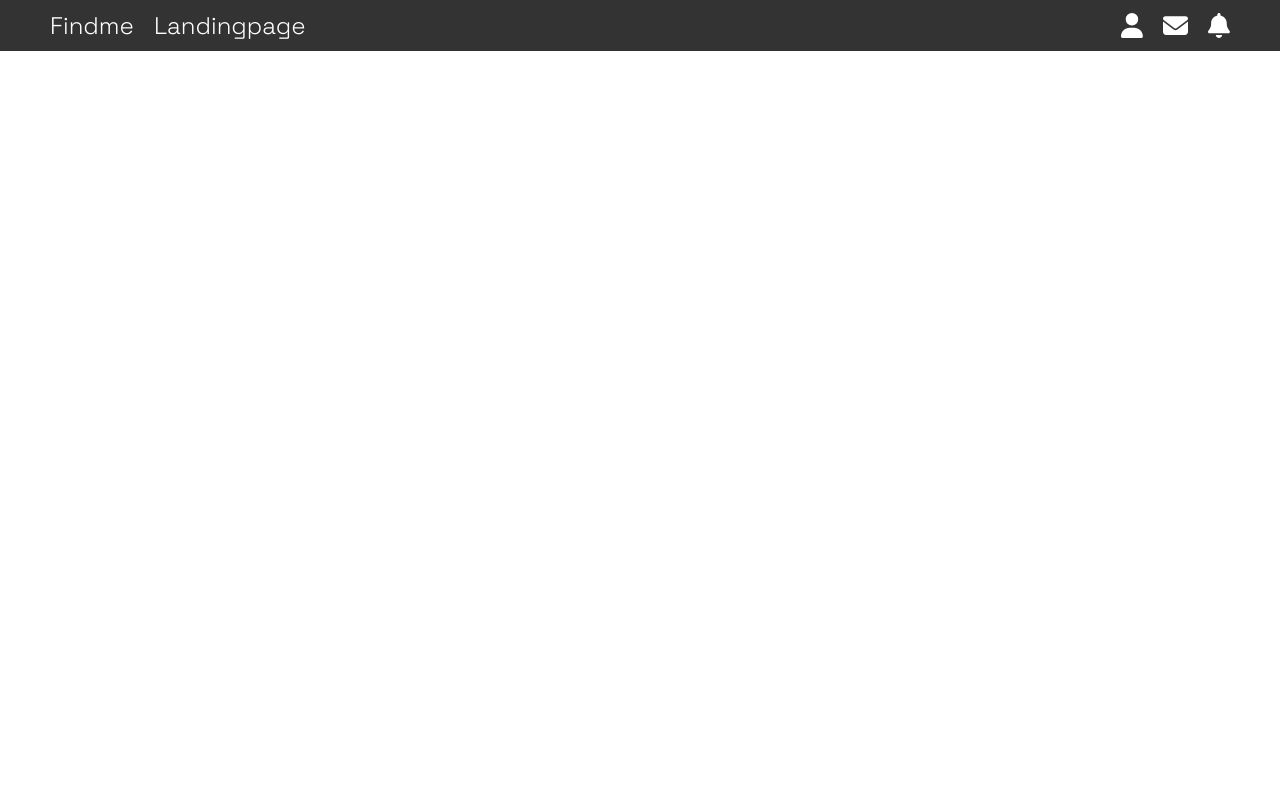
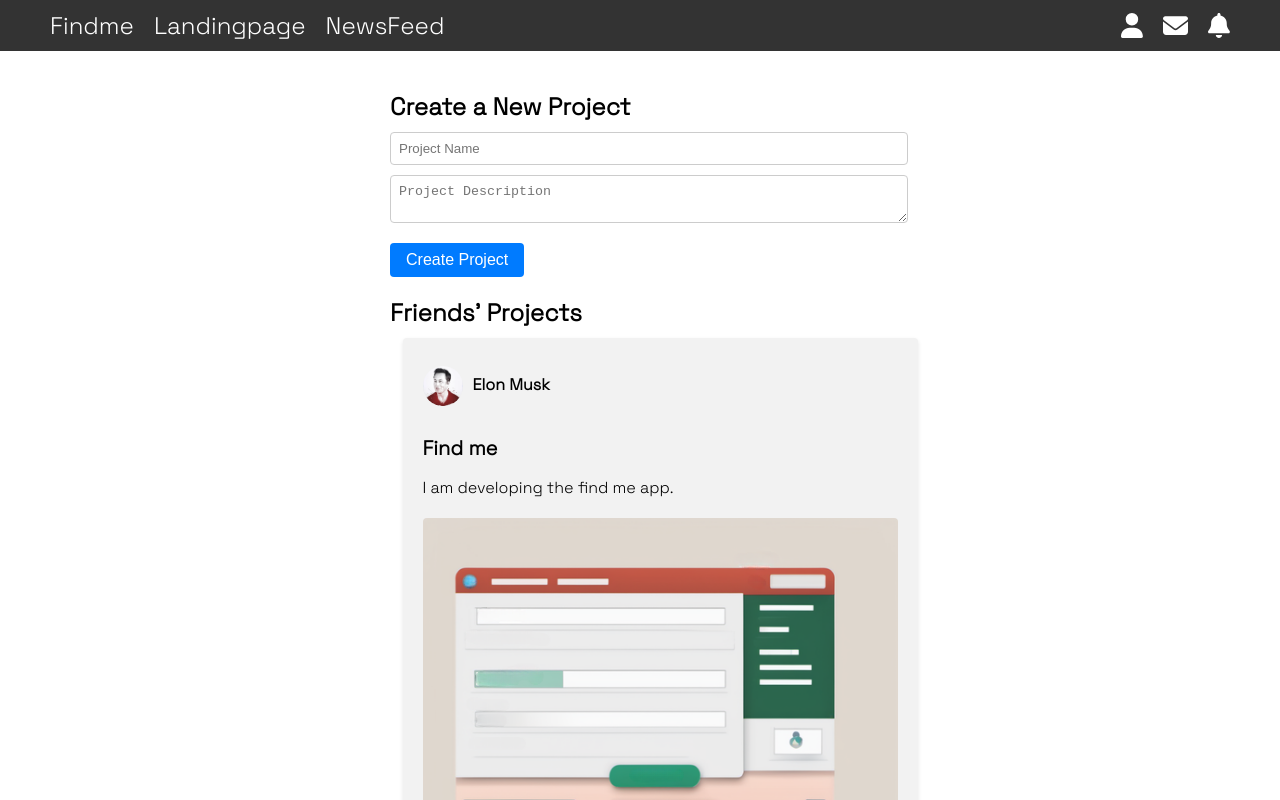
Before and after one commit to iamshivakhatri/Findme-old, a React (Create React App) app: page /newsfeed in a window 1280 px wide. Before the commit this address had no page. Shown: the top 800 px of the page. Built offline with nearby package versions, Linux system fonts and the light colour scheme.

Commit message:
Added Newsfeed page.

```diff
--- a/src/App.js
+++ b/src/App.js
@@ -9,6 +9,7 @@ import Navbar from "./components/Navbar";
 import ProfilePage from './components/Profilepage';
 import Home from './components/Home'
 import Landingpage from './components/Landingpage';
+import Newsfeed from './components/Newsfeed';
 
 
 
@@ -29,6 +30,7 @@ function App() {
             />
        <Route path="/profile" element={<ProfilePage />} />
        <Route path="/landingpage" element={<Landingpage />} />
+       <Route path="/newsfeed" element={<Newsfeed />} />
 
     </Routes>
   </Router>
--- a/src/components/Navbar.js
+++ b/src/components/Navbar.js
@@ -72,6 +72,9 @@ const Navbar = () => {
         <Link to= "./landingpage" className = "company-name">
           Landingpage
         </Link>
+        <Link to= "./newsfeed" className = "company-name">
+          NewsFeed
+        </Link>
       </div>
       <div className="navbar-right">
         <div className="icon-right">
--- /dev/null
+++ b/src/components/Newsfeed.css
@@ -0,0 +1,129 @@
+/* Newsfeed.css */
+
+/* Container for the entire Newsfeed component */
+.newsfeed {
+    max-width: 500px;
+    margin: 0 auto;
+    padding: 20px;
+  }
+
+  /* Create Project Form */
+  .create-project-form {
+    margin-bottom: 20px;
+  }
+
+  .create-project-form h2 {
+    font-size: 24px;
+    margin-bottom: 10px;
+  }
+
+  .create-project-form input,
+  .create-project-form textarea {
+    width: 100%;
+    padding: 8px;
+    margin-bottom: 10px;
+    border: 1px solid #ccc;
+    border-radius: 4px;
+  }
+
+  .create-project-form textarea {
+    resize: vertical;
+  }
+
+  .create-project-form button {
+    background-color: #007bff; /* Blue */
+    color: #fff;
+    border: none;
+    border-radius: 4px;
+    padding: 8px 16px;
+    font-size: 16px;
+    cursor: pointer;
+  }
+
+  .create-project-form button:hover {
+    background-color: #0056b3; /* Darker blue on hover */
+  }
+
+  /* Friends' Projects */
+  .friends-projects {
+    margin-bottom: 30px;
+  }
+
+  .friends-projects h2 {
+    font-size: 24px;
+    margin-bottom: 10px;
+  }
+
+  /* Project List */
+  .project-list {
+    display: flex;
+    flex-direction: column;
+  }
+
+  .project-item {
+    background-color: #f2f2f2;
+    padding: 20px;
+    margin-bottom: 20px;
+    border-radius: 4px;
+    box-shadow: 0 2px 4px rgba(0, 0, 0, 0.1);
+    width: 100%;
+  }
+
+  .project-item h3 {
+    font-size: 20px;
+    margin-bottom: 10px;
+  }
+
+  .project-item p {
+    margin-bottom: 20px;
+  }
+
+  /* Profile Section */
+  .profile-section {
+    display: flex;
+    align-items: center;
+    margin-bottom: 10px;
+  }
+
+  .profile-pic {
+    width: 40px;
+    height: 40px;
+    border-radius: 50%;
+    margin-right: 10px;
+  }
+
+  .profile-name {
+    font-size: 16px;
+    font-weight: bold;
+  }
+
+  /* Title and Description Section */
+  .title-section {
+    margin-bottom: 10px;
+  }
+
+  .title-section h3 {
+    font-size: 20px;
+    margin-bottom: 5px;
+  }
+
+  /* Media Section */
+  .media-section {
+    margin-bottom: 10px;
+  }
+
+  .media-section img {
+    max-width: 100%;
+    border-radius: 4px;
+  }
+
+  /* Like and Comment Section */
+  .like-comment-section {
+    display: flex;
+    justify-content: space-between;
+  }
+
+  .like-comment-section p {
+    font-size: 14px;
+    color: #666;
+  }
--- /dev/null
+++ b/src/components/Newsfeed.js
@@ -0,0 +1,140 @@
+import React, { useState } from 'react';
+import "./Newsfeed.css"
+import elon from './elon.png'
+import create from './create.png'
+import selisha from './selisha.png'
+import yadav from './yadav.jpeg'
+
+
+const Newsfeed = () => {
+  // Dummy data for user's projects and friends' projects
+  const [userProjects, setUserProjects] = useState([
+    {
+      id: 1,
+      name: 'My Project 1',
+      description: 'This is my first project.',
+    },
+    {
+      id: 2,
+      name: 'My Project 2',
+      description: 'This is my second project.',
+    },
+  ]);
+
+  const [friendsProjects, setFriendsProjects] = useState([
+    {
+      id: 1,
+      profilePic: elon,
+      name: 'Elon Musk',
+      title: 'Find me',
+      description: 'I am developing the find me app.',
+      media: create, // Replace with actual URL or leave blank
+      likes: 10,
+      comments: 5,
+    },
+    {
+      id: 2,
+      profilePic: selisha,
+      name: 'Selisha Thapa',
+      title: 'Recipe Sharing App',
+      description: 'Hi guys, I am using AI and trying to make the recipe app. If anyone is interested you can comment down.',
+      media: create, // Replace with actual URL or leave blank
+      likes: 15,
+      comments: 3,
+    },
+    {
+        id: 3,
+        profilePic: yadav,
+        name: 'Abhishek Yadav',
+        title: 'Nourish Kid',
+        description: 'I am very good at gpting stuff and you can almost call me gpt yadav. I am good at talking',
+        media: create, // Replace with actual URL or leave blank
+        likes: 4,
+        comments: 2,
+      },
+      {
+        id: 4,
+        profilePic: 'url_to_friend_2_profile_pic.jpg',
+        name: 'Friend 2',
+        title: 'Friend\'s Project 2',
+        description: 'This is my friend\'s second project.',
+        media: 'url_to_video_file.mp4', // Replace with actual URL or leave blank
+        likes: 15,
+        comments: 3,
+      }
+  ]);
+
+  const [newProject, setNewProject] = useState({
+    name: '',
+    description: '',
+  });
+
+  const handleCreateProject = () => {
+    // Logic to handle creating a new project
+    // You can add this project to the database and update the state
+    console.log('New project created:', newProject);
+    setFriendsProjects([...friendsProjects, newProject]);
+    setNewProject({
+      name: '',
+      description: '',
+    });
+  };
+
+  return (
+    <div className="newsfeed">
+      {/* Create Project Form */}
+      <div className="create-project-form">
+        <h2>Create a New Project</h2>
+        <input
+          type="text"
+          placeholder="Project Name"
+          value={newProject.name}
+          onChange={(e) => setNewProject({ ...newProject, name: e.target.value })}
+        />
+        <textarea
+          placeholder="Project Description"
+          value={newProject.description}
+          onChange={(e) => setNewProject({ ...newProject, description: e.target.value })}
+        />
+        <button onClick={handleCreateProject}>Create Project</button>
+      </div>
+
+      {/* Friends' Projects */}
+      <h2>Friends' Projects</h2>
+      <div className="project-list">
+        {friendsProjects.map((project) => (
+          <div className="project-item" key={project.id}>
+            {/* Profile Section */}
+            <div className="profile-section">
+              <img src={project.profilePic} alt="Profile" className="profile-pic" />
+              <p className="profile-name">{project.name}</p>
+            </div>
+
+            {/* Title and Description Section */}
+            <div className="title-section">
+              <h3>{project.title}</h3>
+              <p>{project.description}</p>
+            </div>
+
+            {/* Media Section */}
+            {project.media && (
+              <div className="media-section">
+                {/* Display image or video here */}
+                {/* Replace 'project.media' with actual media file */}
+                <img src={project.media} alt="Media" />
+              </div>
+            )}
+
+            {/* Like and Comment Section */}
+            <div className="like-comment-section">
+              <p>Likes: {project.likes}</p>
+              <p>Comments: {project.comments}</p>
+            </div>
+          </div>
+        ))}
+      </div>
+    </div>
+  );
+};
+
+export default Newsfeed;
```
Also changed, not shown: src/components/yadav.jpeg (added), 1 other file (tests, documents, lock files or other folders).
